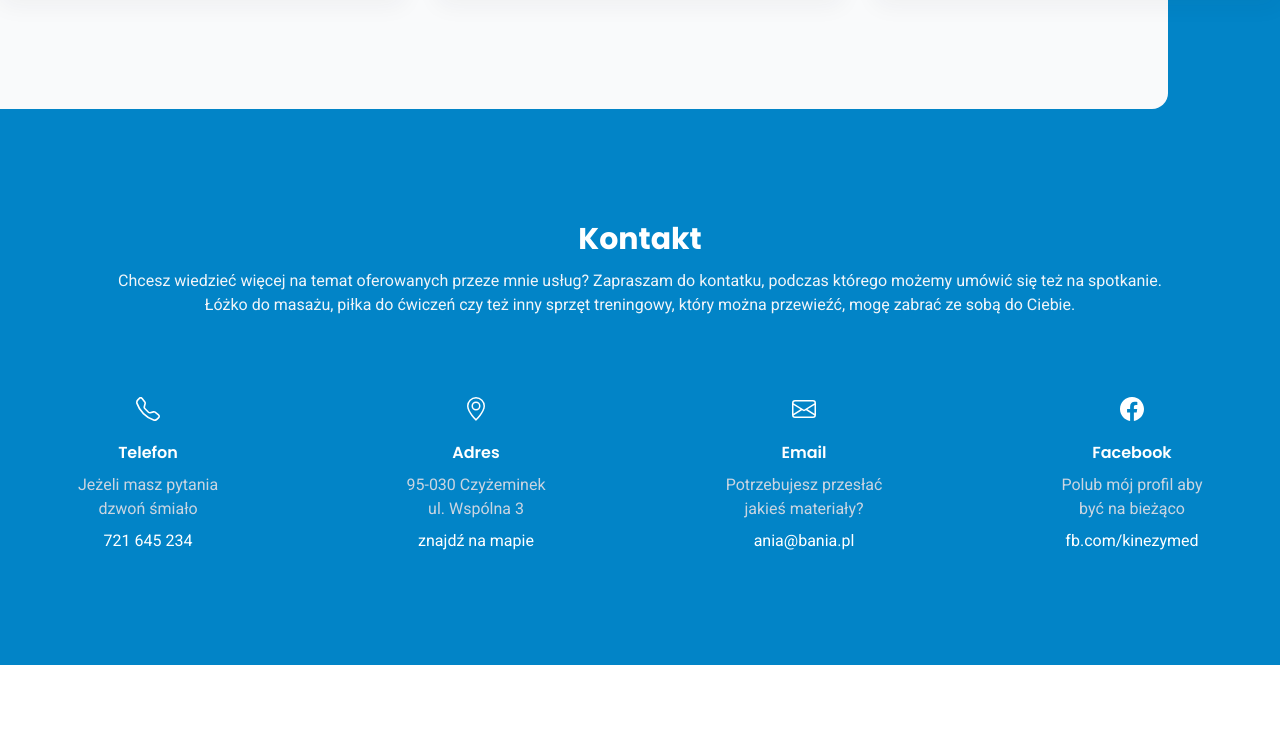
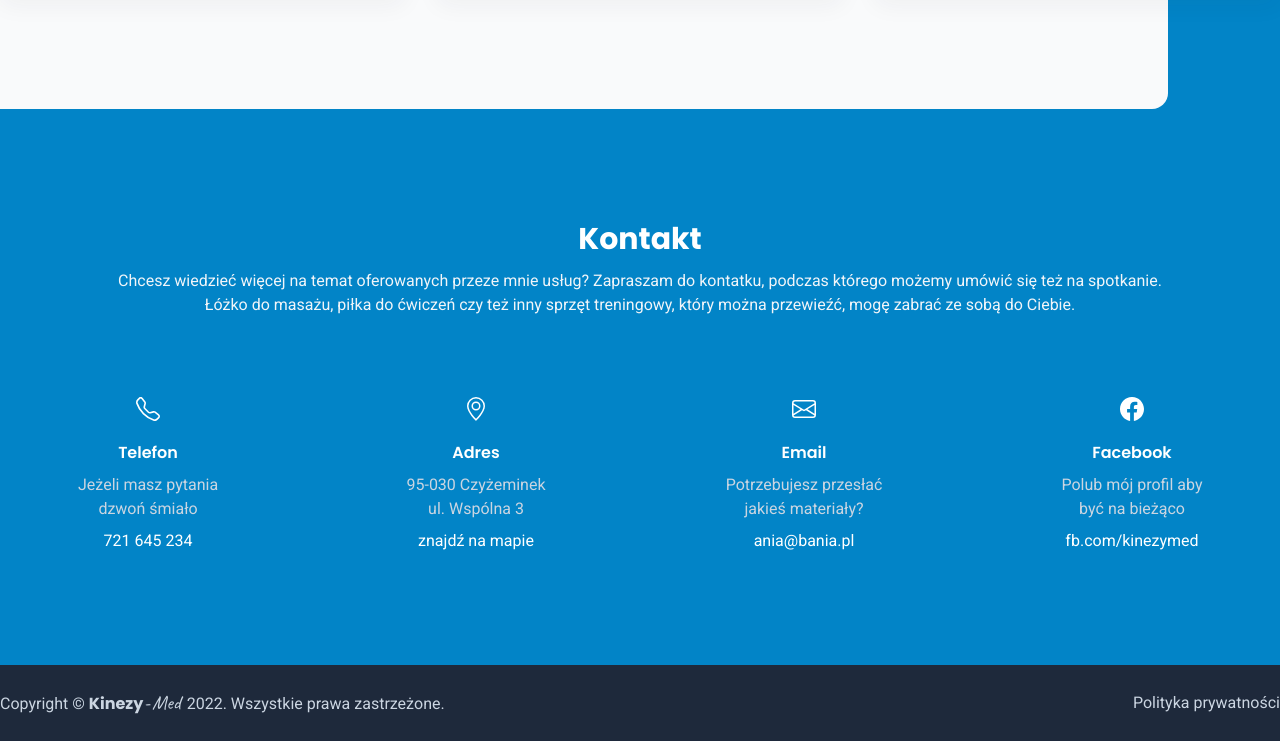
Before and after one commit to cichy380/ania, a website built with Parcel: page src/index.html in a window 1280 px wide. Shown: the part 4302-5043 px from the top of the page. Before the commit the page ends 4967 px from the top, so only its background shows below. Built offline with nearby package versions, Linux system fonts and the light colour scheme.

Commit message:
add footer

```diff
--- a/src/index.html
+++ b/src/index.html
@@ -474,6 +474,19 @@
   </div>
 </section>
 
+<footer class="bg-slate-800 text-slate-300 py-6">
+  <div class="container mx-auto flex items-center justify-between">
+    <div>
+      Copyright &copy;
+      <span class="text font-heading font-bold">Kinezy</span><span class="text-xl font-handwriting">-<span class="mx-0.5">Med</span></span>
+      2022. Wszystkie prawa zastrzeżone.
+    </div>
+    <div>
+      Polityka prywatności
+    </div>
+  </div>
+</footer>
+
 <script src="./script.ts" type="module"></script>
 </body>
 </html>
```
